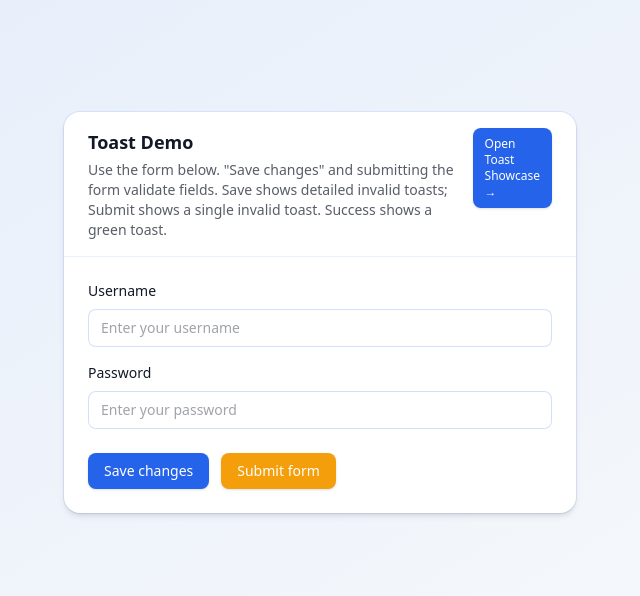
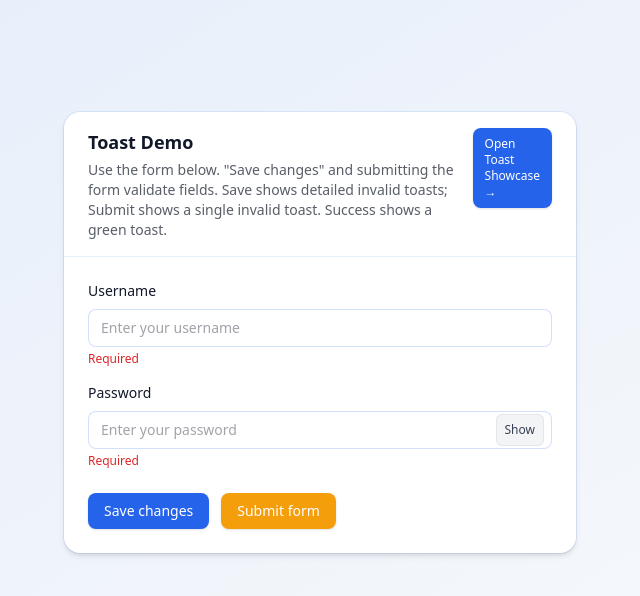
Before and after one commit to kavia-common/notification-banner-3295-3304, a React (Create React App) app in the folder notification_frontend/: page / in a window 1280 px wide. Shown: the top 596 px of the page, without its empty margins (320-960 px from the left). Built offline with nearby package versions, Linux system fonts and the light colour scheme.

Commit message:
Checkpoint 11 - cgbac2ffaf

```diff
--- a/notification_frontend/src/App.js
+++ b/notification_frontend/src/App.js
@@ -1,4 +1,4 @@
-import React, { useState } from 'react';
+import React, { useMemo, useState } from 'react';
 import './App.css';
 import './index.css';
 import { useToast } from './components/ToastContainer';
@@ -12,9 +12,14 @@ function App() {
    * - On Save changes: invalid fields show separate error toasts, valid shows success (unchanged)
    * - On Submit: if invalid, show exactly one toast "Please fill in the required details" for 3000ms
    * Toasts stack at top-right, managed by ToastContainer durations.
+   *
+   * Enhanced per task:
+   * - Inline, live-updating hints below fields (no extra toasts)
+   * - Show/hide toggle for password visibility
    */
   const [username, setUsername] = useState('');
   const [password, setPassword] = useState('');
+  const [showPassword, setShowPassword] = useState(false);
   const { addToast } = useToast();
 
   const SUCCESS_DURATION = 3000;
@@ -28,8 +33,9 @@ function App() {
     addToast({ message, type: 'error', duration });
   };
 
-  // Validate fields and return { valid, errors[] } without side-effects.
+  // PUBLIC_INTERFACE
   const computeValidation = () => {
+    /** Compute validity and collect errors for Save/Submit toasts (no side effects). */
     const errors = [];
     const u = username.trim();
     const p = password.trim();
@@ -48,6 +54,21 @@ function App() {
 
     return { valid: errors.length === 0, errors };
   };
+
+  // Live hint messages based on current values (no toasts)
+  const usernameHint = useMemo(() => {
+    const u = username.trim();
+    if (!u) return 'Required';
+    if (u.length < 3) return 'Must be at least 3 characters';
+    return ''; // no hint when valid
+  }, [username]);
+
+  const passwordHint = useMemo(() => {
+    const p = password.trim();
+    if (!p) return 'Required';
+    if (p.length < 6) return 'Must be at least 6 characters';
+    return ''; // no hint when valid
+  }, [password]);
 
   // Submit form handler: single invalid toast if invalid, success on valid.
   const handleSubmit = (e) => {
@@ -74,6 +95,11 @@ function App() {
 
     successToast('Changes saved successfully');
   };
+
+  // Basic styles for inline hints (Tailwind if available; inline fallback included)
+  const hintBaseClasses = 'mt-1 text-xs';
+  const hintNeutralClasses = 'text-gray-500'; // neutral info
+  const hintErrorClasses = 'text-red-600'; // error
 
   return (
     <div className="min-h-screen bg-gradient-to-br from-blue-500/10 to-gray-50">
@@ -108,21 +134,59 @@ function App() {
                   onChange={(e) => setUsername(e.target.value)}
                   placeholder="Enter your username"
                   className="mt-2 w-full rounded-lg border border-primary/20 bg-white px-3 py-2 text-sm text-text placeholder:text-text/40 outline-none focus:border-primary focus:ring-2 focus:ring-primary/30 transition"
+                  aria-describedby="username-hint"
                 />
+                {usernameHint && (
+                  <p
+                    id="username-hint"
+                    className={`${hintBaseClasses} ${username.trim().length === 0 || username.trim().length < 3 ? hintErrorClasses : hintNeutralClasses}`}
+                    style={{ color: (!username || username.trim().length < 3) ? '#dc2626' : '#6b7280' }}
+                    role="status"
+                    aria-live="polite"
+                  >
+                    {usernameHint}
+                  </p>
+                )}
               </div>
 
               <div>
                 <label htmlFor="password" className="block text-sm font-medium text-text">
                   Password
                 </label>
+                <div className="mt-2 relative">
                   <input
                     id="password"
-                  type="password"
+                    type={showPassword ? 'text' : 'password'}
                     value={password}
                     onChange={(e) => setPassword(e.target.value)}
                     placeholder="Enter your password"
-                  className="mt-2 w-full rounded-lg border border-primary/20 bg-white px-3 py-2 text-sm text-text placeholder:text-text/40 outline-none focus:border-primary focus:ring-2 focus:ring-primary/30 transition"
+                    className="w-full rounded-lg border border-primary/20 bg-white px-3 py-2 pr-20 text-sm text-text placeholder:text-text/40 outline-none focus:border-primary focus:ring-2 focus:ring-primary/30 transition"
+                    aria-describedby="password-hint"
                   />
+                  <button
+                    type="button"
+                    onClick={() => setShowPassword((s) => !s)}
+                    className="absolute inset-y-0 right-2 my-auto h-8 px-2 text-xs rounded-md bg-gray-100 text-gray-700 hover:bg-gray-200 focus:outline-none focus:ring-2 focus:ring-primary/30 transition"
+                    aria-label={showPassword ? 'Hide password' : 'Show password'}
+                    data-testid="btn-toggle-password"
+                    style={{
+                      border: '1px solid rgba(0,0,0,0.06)',
+                    }}
+                  >
+                    {showPassword ? 'Hide' : 'Show'}
+                  </button>
+                </div>
+                {passwordHint && (
+                  <p
+                    id="password-hint"
+                    className={`${hintBaseClasses} ${password.trim().length === 0 || password.trim().length < 6 ? hintErrorClasses : hintNeutralClasses}`}
+                    style={{ color: (!password || password.trim().length < 6) ? '#dc2626' : '#6b7280' }}
+                    role="status"
+                    aria-live="polite"
+                  >
+                    {passwordHint}
+                  </p>
+                )}
               </div>
             </div>
 
```
Also changed, not shown: 2 other files (tests, documents, lock files or other folders). Lines whose indentation alone changed are shown as unchanged.
